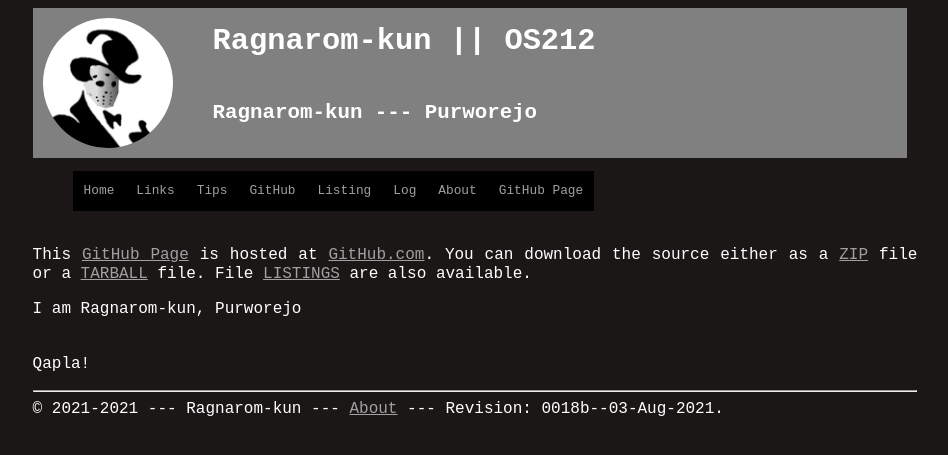
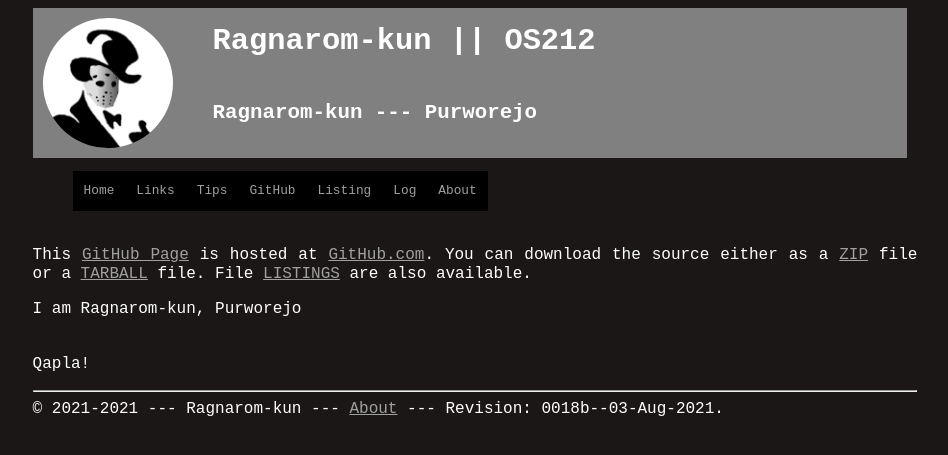
Before and after one commit to Ragnarom-kun/os212, a Jekyll site: the page built from index.md, in a window 1280 px wide. Shown: the top 455 px of the page, without its empty margins (165-1113 px from the left). Built offline with Jekyll 4.4.1, drawn with Linux system fonts in a browser that asks for light colours.

Commit message:
Update _config.yml

```diff
--- a/_config.yml
+++ b/_config.yml
@@ -21,8 +21,6 @@ navbarlinks:
   link:      "https://ragnarom-kun.github.io/os212/TXT/mylog.txt"
 - navbar:    "About"
   link:      "/ABOUT/"
-- navbar:    "GitHub Page"
-  link:      "https://template.vlsm.org/"
 title:       "Ragnarom-kun || OS212"
 lang:        "en-US"
 author:      "Ragnarom-kun"
```
